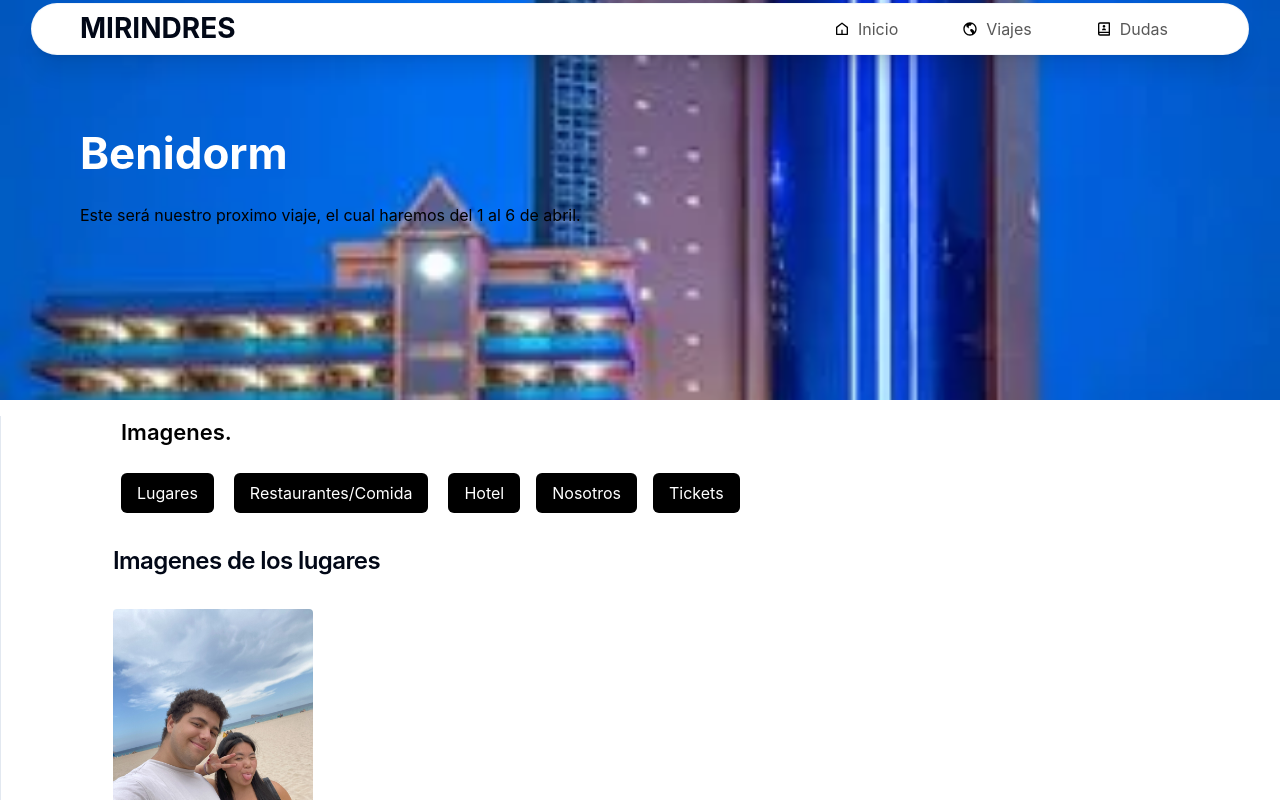
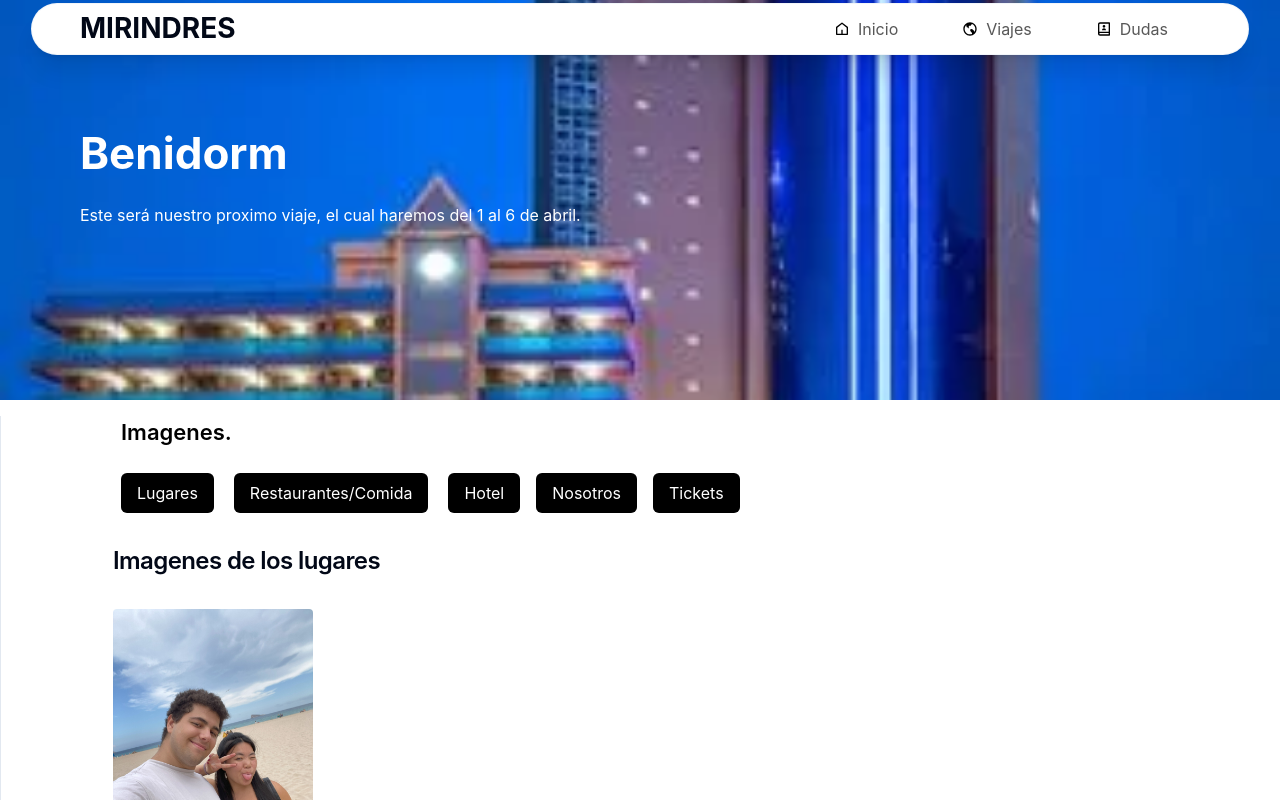
Before and after one commit to AndresMauricioDrapier/travel-tour, a Next.js app: page /viajes/Benidorm in a window 1280 px wide. Shown: the top 800 px of the page. Built offline with nearby package versions, Linux system fonts and the light colour scheme.

Commit message:
Mejora visibilidad de texto

```diff
--- a/app/viajes/[lugar]/page.tsx
+++ b/app/viajes/[lugar]/page.tsx
@@ -30,7 +30,7 @@ const viajeDetails = ({ params }: { params: { lugar: string } }) => {
         <h1 className="bold-44 sm:bold-64 text-white capitalize max-w-[36rem]">
          {lugarData?.title}
         </h1>
-        <p className="regular-16 mt-6 text-black lg:w-1/2">
+        <p className="regular-16 mt-6 text-white lg:w-1/2">
         Este será nuestro proximo viaje, el cual haremos del 1 al 6 de abril.
         </p>
         <div className="btn mt-8">
```
